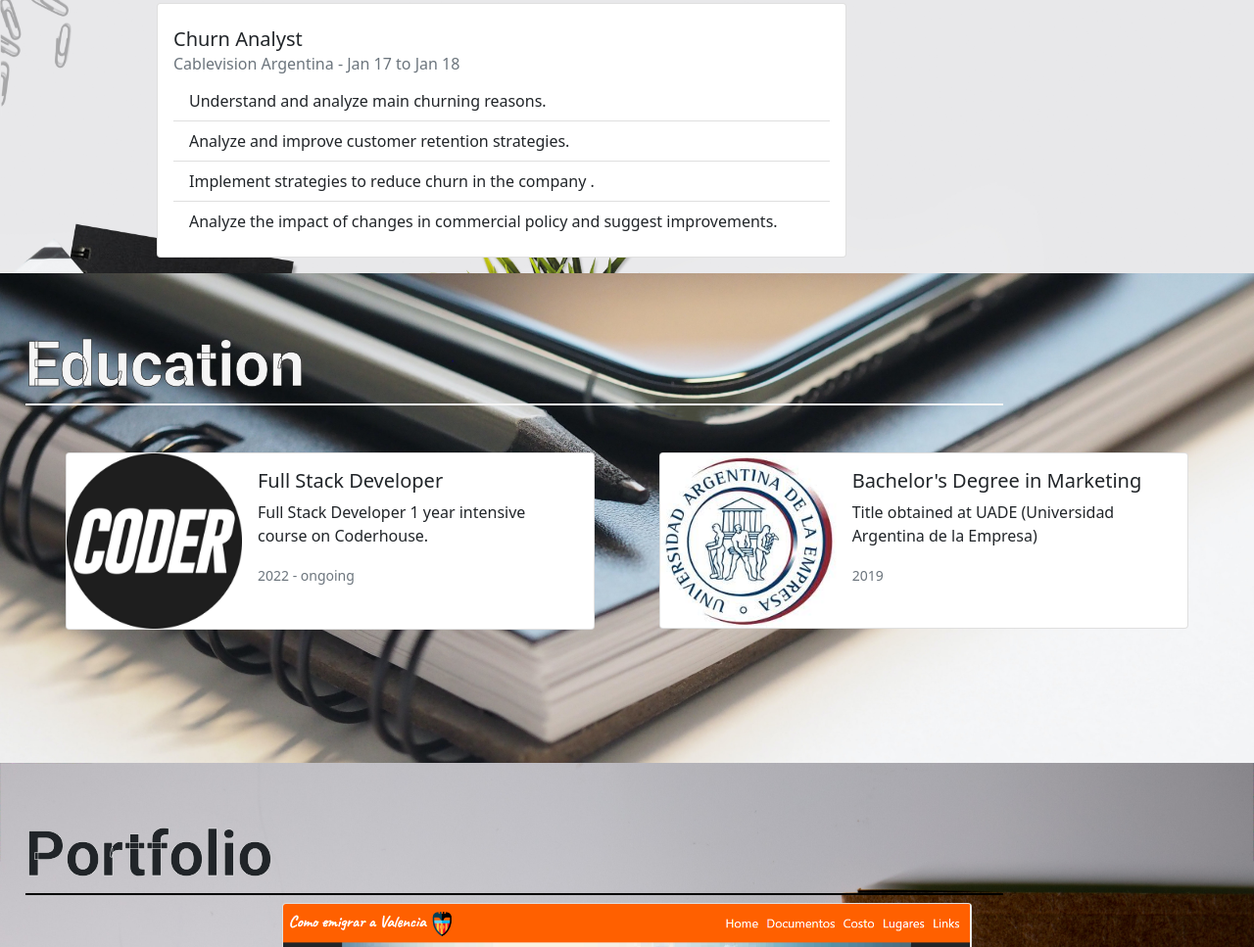
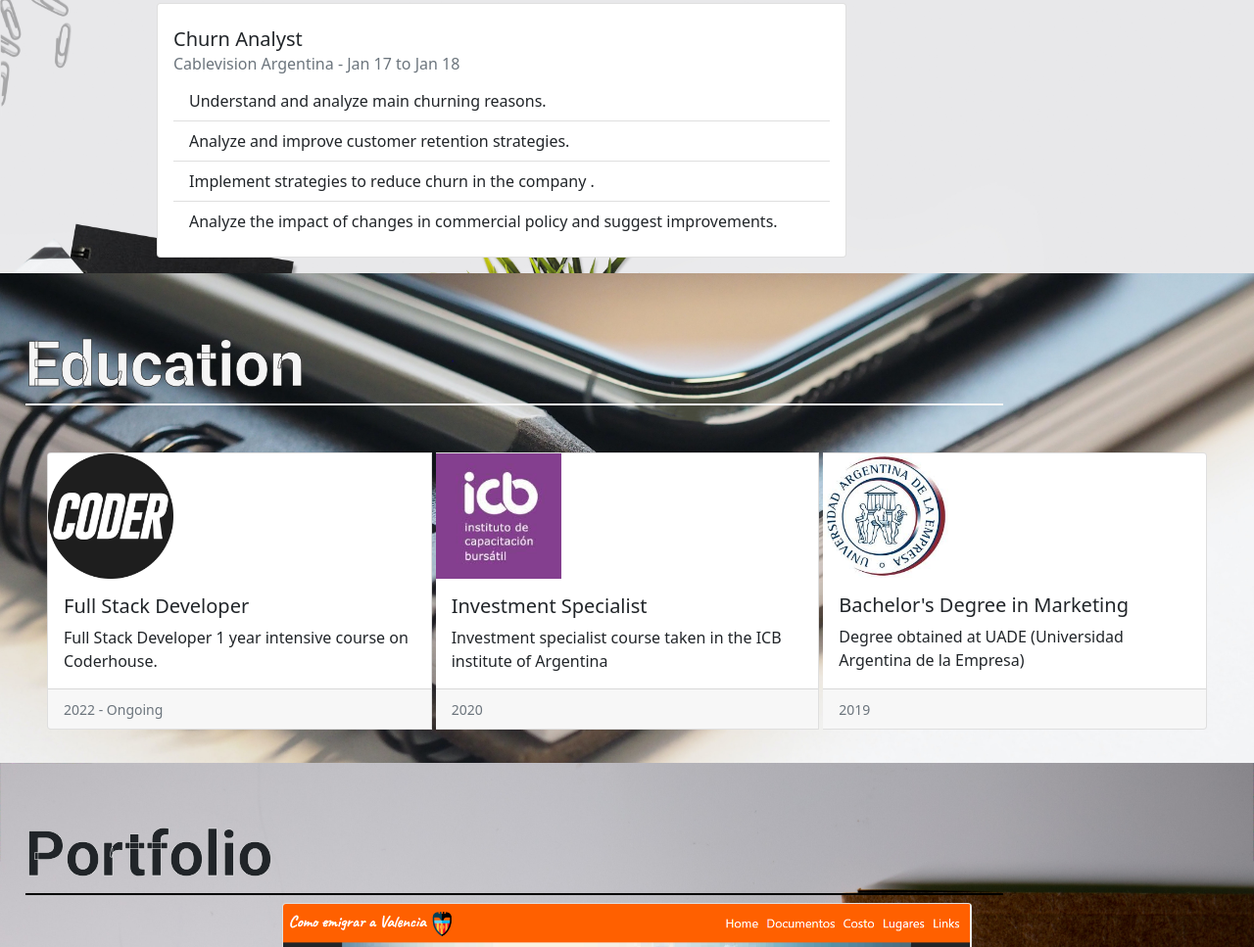
Before and after one commit to gonzalocibeira/Gonzalo-Cibeira, a website: page index.html in a window 1280 px wide. Shown: the part 1833-2800 px from the top of the page at 98% size. Drawn offline with nearby package versions, Linux system fonts and the light colour scheme.

Commit message:
education cards modified

```diff
--- a/index.html
+++ b/index.html
@@ -35,6 +35,9 @@
               </li>
               <li class="nav-item">
                 <a class="nav-link" href="#port">Portfolio</a>
+              </li>
+              <li class="nav-item">
+                <a class="nav-link" href="#cont">Contact</a>
               </li>
             </ul>
           </div>
@@ -118,33 +121,35 @@
         </div>
         <div class="edu_bg">
             <h2 id="edu" class="mb-5">Education</h2>
-            <div class="d-flex flex-column flex-md-row align-items-center justify-content-evenly">
-                <div class="card mb-3" style="max-width: 540px;">
-                    <div class="row g-0 ">
-                      <div class="col-md-4">
-                        <img src="./images/coder.jpg" class="img-fluid rounded-start icon_edu" alt="...">
-                      </div>
-                      <div class="col-md-8">
+            <div class="card-group mx-1 mx-md-5">
+                <div class="card">
+                  <img src="./images/coder.jpg" class="card-img-top icon_edu" alt="Coderhouse logo">
                   <div class="card-body">
                     <h5 class="card-title">Full Stack Developer</h5>
                     <p class="card-text">Full Stack Developer 1 year intensive course on Coderhouse.</p>
-                          <p class="card-text"><small class="text-muted">2022 - ongoing</small></p>
+                  </div>
+                  <div class="card-footer">
+                    <small class="text-muted">2022 - Ongoing</small>
                   </div>
                 </div>
+                <div class="card mx-1">
+                  <img src="./images/icb.jpg" class="card-img-top icon_edu" alt="...">
+                  <div class="card-body">
+                    <h5 class="card-title">Investment Specialist</h5>
+                    <p class="card-text">Investment specialist course taken in the ICB institute of Argentina</p>
+                  </div>
+                  <div class="card-footer">
+                    <small class="text-muted">2020</small>
                   </div>
                 </div>
-                  <div class="card mb-3" style="max-width: 540px;">
-                    <div class="row g-0">
-                      <div class="col-md-4">
-                        <img src="./images/uade-logo.jpg" class="img-fluid rounded-start icon_edu" alt="...">
-                      </div>
-                      <div class="col-md-8">
+                <div class="card">
+                  <img src="./images/uade-logo.jpg" class="card-img-top icon_edu" alt="...">
                   <div class="card-body">
                     <h5 class="card-title">Bachelor's Degree in Marketing</h5>
-                          <p class="card-text">Title obtained at UADE (Universidad Argentina de la Empresa)</p>
-                          <p class="card-text"><small class="text-muted">2019</small></p>
+                    <p class="card-text">Degree obtained at UADE (Universidad Argentina de la Empresa)</p>
                   </div>
-                      </div>
+                  <div class="card-footer">
+                    <small class="text-muted">2019</small>
                   </div>
                 </div>
               </div>
--- a/scss/components/_index.scss
+++ b/scss/components/_index.scss
@@ -52,7 +52,9 @@ h2{
     -webkit-text-stroke: 0.5px black;
 }
 
-
+.icon_edu{
+    width: 128px;
+}
 
 @media only screen and (max-width: 768px) {
     .card{
@@ -67,7 +69,4 @@ h2{
         margin-left: 0;
     }
 
-    .icon_edu{
-        width: 256px;
-    }
 }
```
Also changed, not shown: css/main.css, images/icb.jpg (added). Lines whose indentation alone changed are shown as unchanged.
